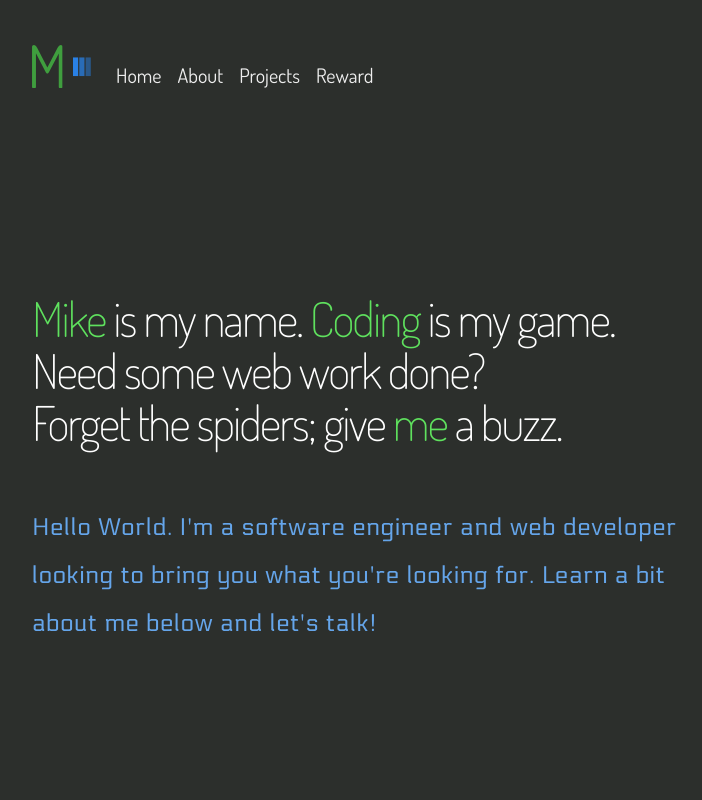
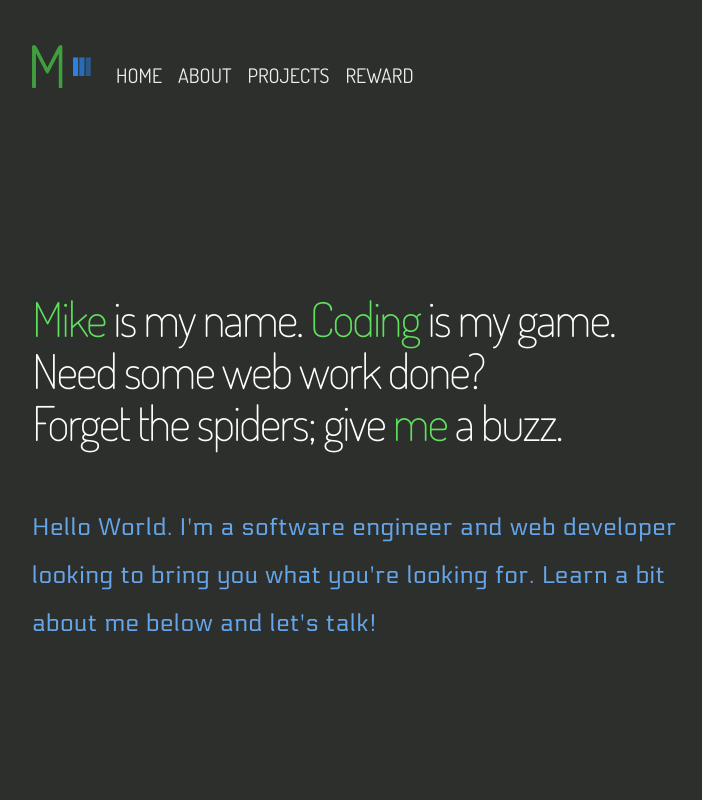
Before and after one commit to ms097530/ms097530.github.io, a React (Vite) app: page / in a window 1280 px wide. Shown: the top 800 px of the page, without its empty margins (0-702 px from the left). Built offline with nearby package versions, Linux system fonts and the light colour scheme; no server answers.

Commit message:
adjusted styling

```diff
--- a/src/components/Footer-styles.js
+++ b/src/components/Footer-styles.js
@@ -10,7 +10,12 @@ export default {
         fontSize: '1rem',
         color: 'var(--white)',
         backgroundColor: 'var(--off-black)',
-        paddingTop: '1.5rem'
+        paddingTop: '1.5rem',
+        '@media (min-width: 700px)':
+        {
+            fontSize: '1.25rem',
+            paddingTop: '2.5rem'
+        }
     },
     link:
     {
--- a/src/components/NavigationBar-styles.js
+++ b/src/components/NavigationBar-styles.js
@@ -3,6 +3,7 @@ export default {
     {
         fontFamily: 'var(--dosis-regular)',
         fontSize: '1.25rem',
+        textTransform: 'uppercase',
         color: 'var(--off-white)',
         '--bs-nav-link-color': 'var(--off-white)',
         '--bs-nav-link-hover-color': 'var(--light-blue)',
--- a/src/components/Section.jsx
+++ b/src/components/Section.jsx
@@ -9,7 +9,8 @@ const useStyles = createUseStyles({
         textDecoration: 'underline',
         textTransform: 'uppercase',
         letterSpacing: '0.08em',
-        marginBottom: '3rem'
+        marginTop: '4rem',
+        marginBottom: '4rem',
     }
 })
 
```
